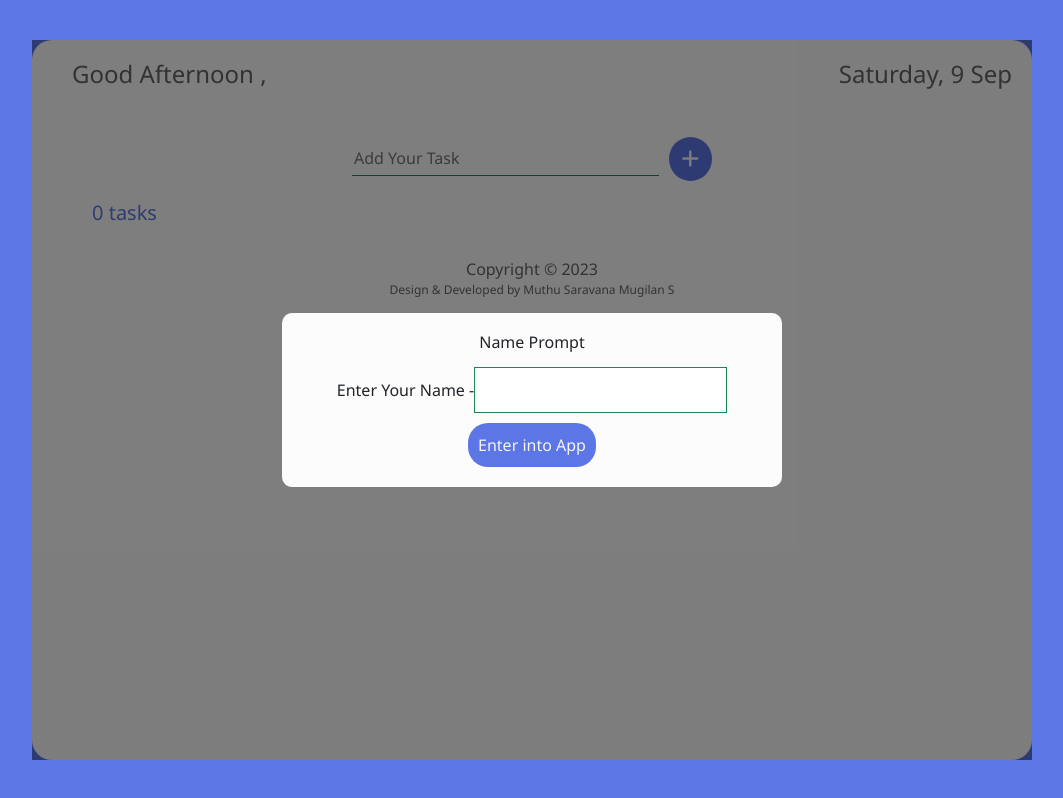
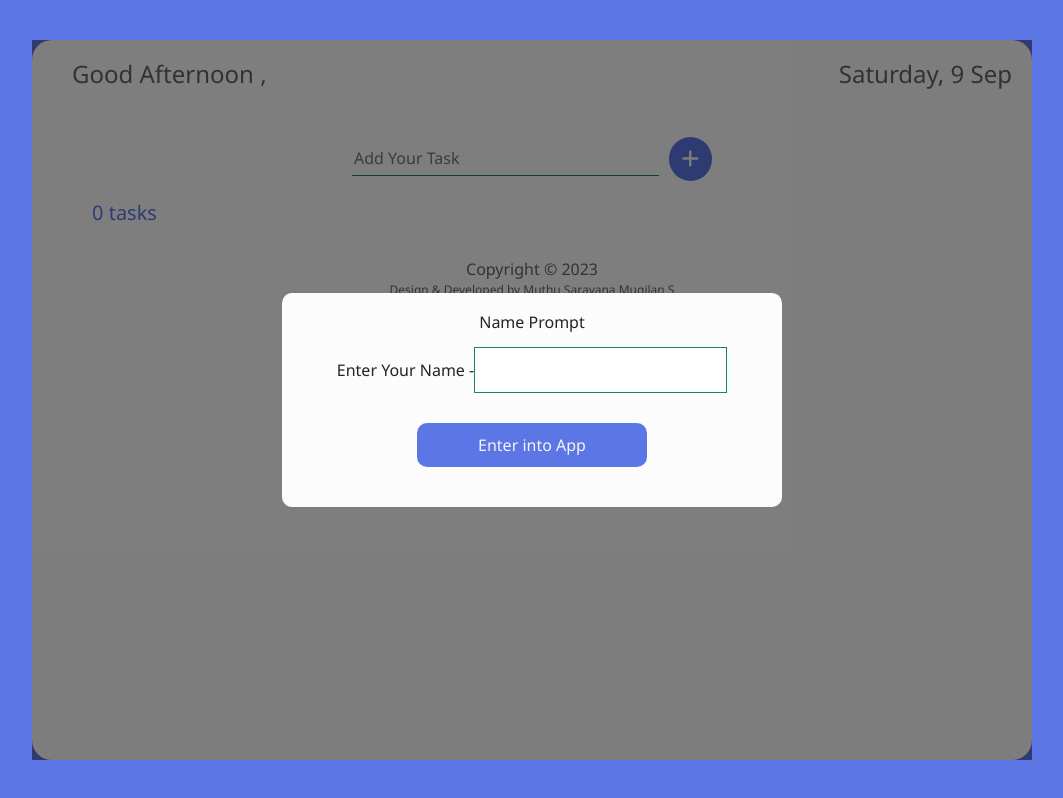
Before and after one commit to mugilan2000/todolist, a React (Create React App) app: page / in a window 1280 px wide. Shown: the whole page, without its empty margins (108-1171 px from the left). Built offline with nearby package versions, Linux system fonts and the light colour scheme.

Commit message:
Updated V1.14.5

```diff
--- a/src/index.css
+++ b/src/index.css
@@ -190,18 +190,20 @@ td label, td button{
   animation: dots-7ar3yq 1s infinite linear;
 }
 
-.remainderForm{
+/* .remainderForm{
   display: flex;
   flex-direction: column;
   width: 100%;
   justify-content: center;
   align-items: center;
-}
+} */
 
 #date{
   border: 1px solid #198754;
   margin-bottom: 10px;
   padding: 10px;
+  border-radius: 10px;
+  margin: 5px;
 }
 
 #date:focus{
@@ -213,6 +215,8 @@ td label, td button{
   border: 1px solid #198754;
   margin-bottom: 10px;
   padding: 10px;
+  border-radius: 10px;
+  margin: 5px;
 }
 
 #time:focus{
@@ -224,14 +228,18 @@ td label, td button{
   background-color: #5C76E5;
   color: whitesmoke;
   border: none;
+  width: 50%;
   padding: 10px;
-  border-radius: 20px;
+  margin: 20px;
+  border-radius: 10px;
 }
 
 #editInput{
   border: 1px solid #198754;
   margin-bottom: 10px;
   padding: 10px;
+  border-radius: 10px;
+  margin: 5px;
 }
 
 #editInput:focus{
@@ -254,8 +262,10 @@ td label, td button{
   background-color: #5C76E5;
   color: whitesmoke;
   border: none;
+  width: 50%;
   padding: 10px;
-  border-radius: 20px;
+  margin: 20px;
+  border-radius: 10px;
 }
 
 @keyframes dots-7ar3yq {
```
